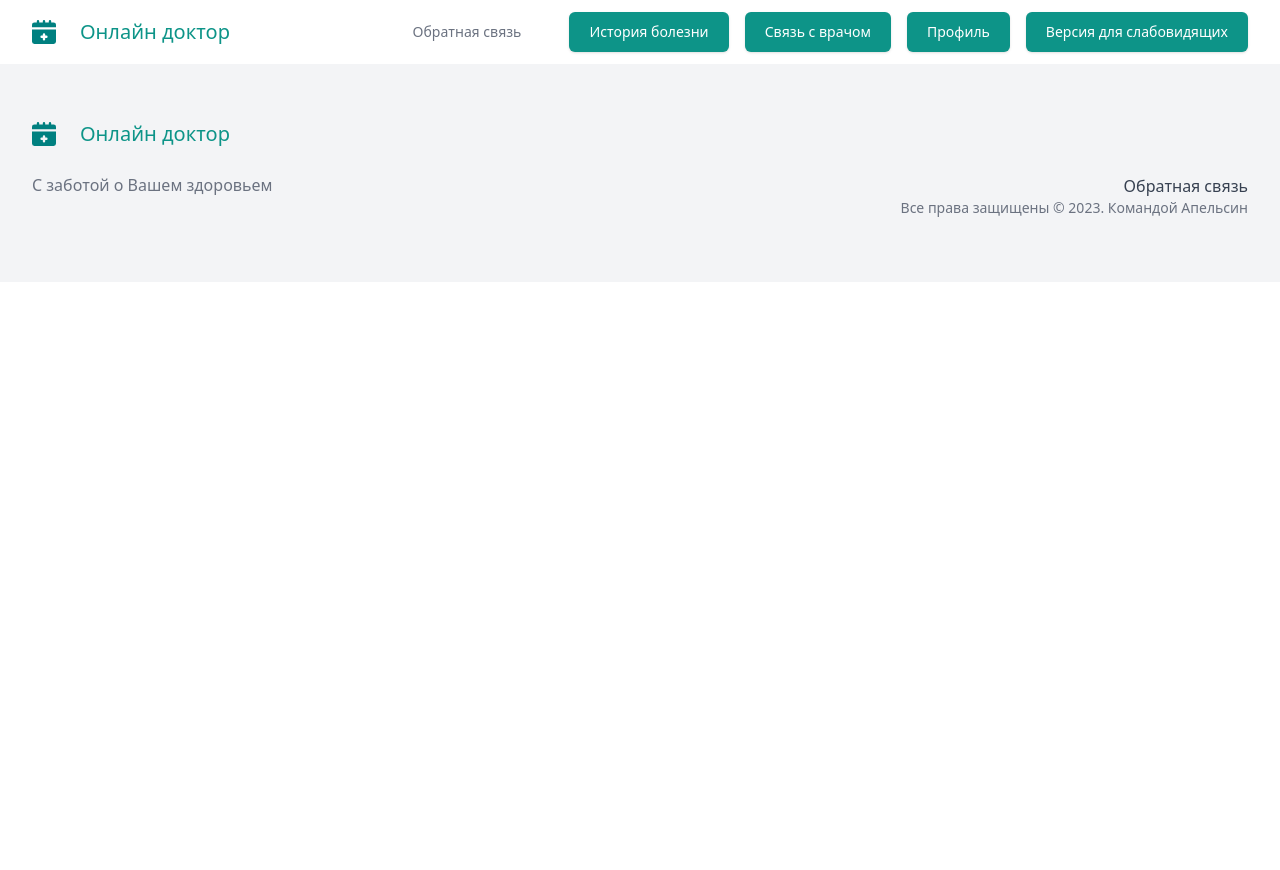
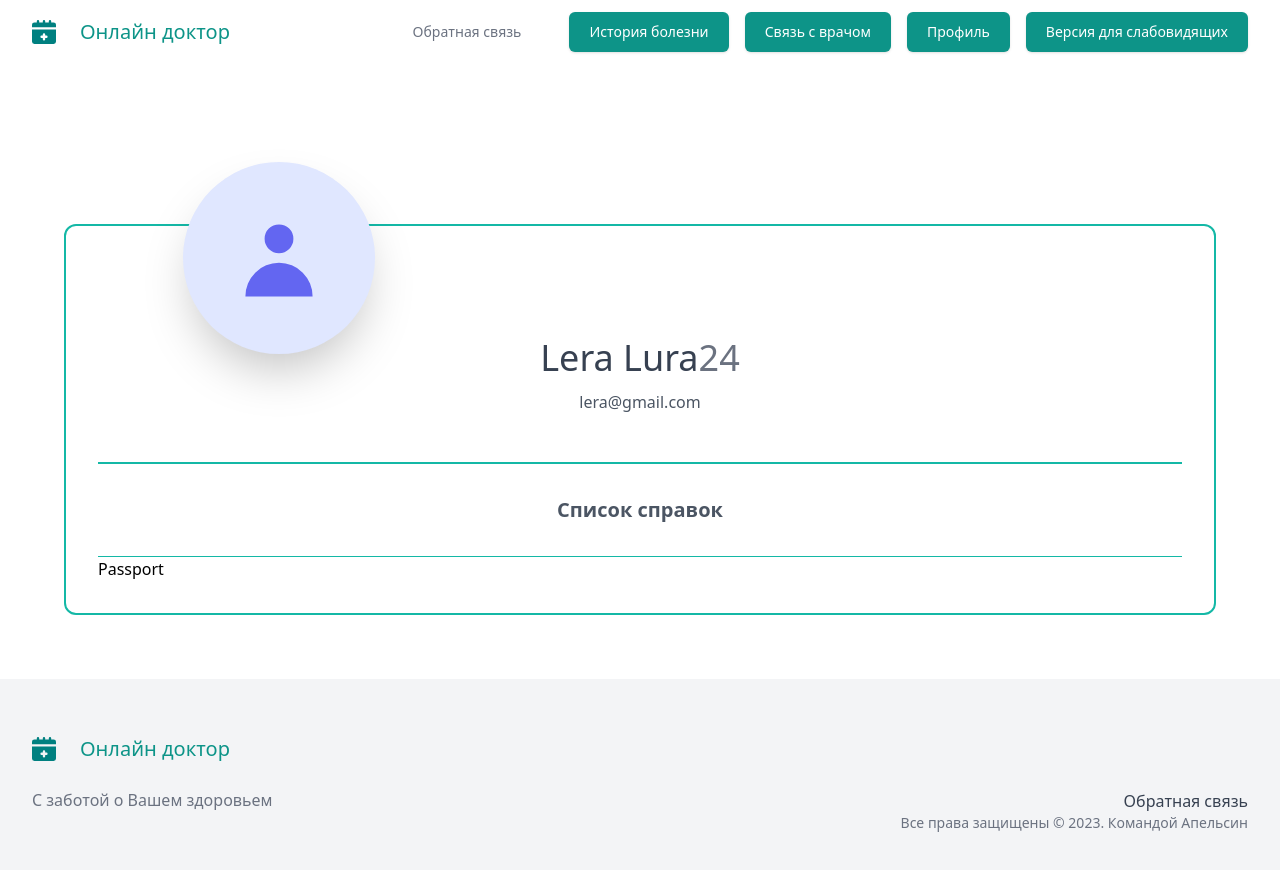
Before and after one commit to newsow/online-doctor, a React (Create React App) app in the folder client/: page /patient in a window 1280 px wide. Shown: the top 870 px of the page. Before the commit the page ends 800 px from the top, so only its background shows below. Built offline with nearby package versions, Linux system fonts and the light colour scheme.

Commit message:
added cerificates

```diff
--- /dev/null
+++ b/client/src/components/Certificate.jsx
@@ -0,0 +1,16 @@
+import React from 'react'
+import { Link } from 'react-router-dom'
+const Certificate = ({certificate}) => {
+  return (
+    <div>
+        <Link
+            id='disease'
+            to={'http://localhost:5000/'+certificate.path}
+            className='font-light hover:underline '>
+            {certificate.name}
+        </Link>
+    </div>
+  )
+}
+
+export default Certificate
--- /dev/null
+++ b/client/src/components/ListCerificates.jsx
@@ -0,0 +1,19 @@
+import React from 'react'
+import Certificate from './Certificate'
+
+const ListCerificates = ({certificates}) => {
+  return (
+    <div>
+        <div className=''>
+            <div className="mt-8 flex flex-col justify-center border-b border-teal-500 pb-8">
+                <p className="text-gray-600 text-center font-semibold text-xl lg:px-16">Список справок</p>
+            </div>
+            {certificates.map((certificate)=>{
+                return <Certificate certificate={certificate} />
+            })}
+        </div>
+    </div>
+  )
+}
+
+export default ListCerificates
--- a/client/src/pages/AppRouter.jsx
+++ b/client/src/pages/AppRouter.jsx
@@ -10,6 +10,8 @@ import Login from './Login'
 import LayoutPatient from '../components/LayoutPatient'
 import LayoutDoctor from '../components/LayoutDoctor'
 import Registration from './Registration'
+import PatientProfile from './PatientProfile'
+import DoctorProfile from './DoctorProfile'
 const AppRouter = () => {
   return (
     <div>
@@ -25,10 +27,10 @@ const AppRouter = () => {
                 <Route path='*' element={<Error404/>}/>
             </Route>
             <Route path='/patient' element={<LayoutPatient/>}>
-
+              <Route path='/patient' element={<PatientProfile/>}/>
             </Route>
             <Route path='/doctor' element={<LayoutDoctor/>}>
-
+              <Route path='/doctor' element={<DoctorProfile/>}/>
             </Route>
         </Routes>
     </div>
--- a/client/src/pages/DoctorProfile.jsx
+++ b/client/src/pages/DoctorProfile.jsx
@@ -6,7 +6,6 @@ import {Link} from "react-router-dom";
 const DoctorProfile = () => {
     return(
         <div>
-            <NavDoctor/>
             <div className="p-16">
                 <div className="p-8 bg-white border-2 border-teal-500 rounded-xl mt-24">
                     <div className="grid grid-cols-1 md:grid-cols-3">
@@ -51,7 +50,6 @@ const DoctorProfile = () => {
 
                 </div>
             </div>
-            <FooterDoctor/>
         </div>
     )
 
--- a/client/src/pages/PatientProfile.jsx
+++ b/client/src/pages/PatientProfile.jsx
@@ -1,12 +1,26 @@
-import React from "react";
-import NavDoctor from "../components/NavDoctor";
-import FooterDoctor from "../components/FooterDoctor";
-import {Link} from "react-router-dom";
+import React, { useEffect } from "react";
+import ListCerificates from "../components/ListCerificates";
+import { useNavigate } from "react-router-dom";
+const PatientProfile = () => {
+    const navigate = useNavigate()
+    const user = {
+        id:'alfa1lj4aljhff',
+        firstName:'Lera',
+        lastName:'Lura',
+        email:'lera@gmail.com',
+        age:24,
+        documents:[
+            {
+                name:'Passport',
+                path:'documents/test.txt'
+            }
+        ]
+    }
+    const token = localStorage.getItem('token')
 
-const PatientProfile = () => {
+
     return(
         <div>
-            <NavDoctor/>
             <div className="p-16">
                 <div className="p-8 bg-white border-2 border-teal-500 rounded-xl mt-24">
                     <div className="grid grid-cols-1 md:grid-cols-3">
@@ -23,90 +37,21 @@ const PatientProfile = () => {
 
                     <div className="mt-20 text-center border-b-2 border-teal-500 pb-12">
                         <h1 id='PatientName'
-                            className="text-4xl font-medium text-gray-700">Егорик Егорик
+                            className="text-4xl font-medium text-gray-700">{user.firstName+' '+user.lastName}
                             <span
                                 id='PatientAge'
-                                className="font-light text-gray-500"> 27</span>
+                                className="font-light text-gray-500">{user.age}</span>
                         </h1>
                         <p  id='PatientPlace'
                             className="font-light text-gray-600 mt-3">
-                            Саров, Россия
+                            {user.email}
                         </p>
 
                     </div>
-                    <div className=''>
-                        <div className="mt-8 flex flex-col justify-center border-b border-teal-500 pb-8">
-                            <p className="text-gray-600 text-center font-semibold text-xl lg:px-16">Список справок</p>
-                        </div>
-                        <div className='flex flex-row justify-between mt-8 mx-5'>
-                            <Link
-                                id='disease'
-                                to=''
-                                className='font-light hover:underline '>
-                                Паспорт
-                            </Link>
-                            <Link
-                                id='disease'
-                                to=''
-                                className='font-light hover:underline '>
-                                Паспорт
-                            </Link>
-                            <Link
-                                id='disease'
-                                to=''
-                                className='font-light hover:underline '>
-                                Паспорт
-                            </Link>
-                            <Link
-                                id='disease'
-                                to=''
-                                className='font-light hover:underline '>
-                                Паспорт
-                            </Link>
-                            <Link
-                                id='disease'
-                                to=''
-                                className='font-light hover:underline '>
-                                Паспорт
-                            </Link>
-                        </div>
-                        <div className='flex flex-row justify-between mt-14 mx-5'>
-                            <Link
-                                id='disease'
-                                to=''
-                                className='font-light hover:underline '>
-                                Паспорт
-                            </Link>
-                            <Link
-                                id='disease'
-                                to=''
-                                className='font-light hover:underline '>
-                                Паспорт
-                            </Link>
-                            <Link
-                                id='disease'
-                                to=''
-                                className='font-light hover:underline '>
-                                Паспорт
-                            </Link>
-                            <Link
-                                id='disease'
-                                to=''
-                                className='font-light hover:underline '>
-                                Паспорт
-                            </Link>
-                            <Link
-                                id='disease'
-                                to=''
-                                className='font-light hover:underline '>
-                                Паспорт
-                            </Link>
-                        </div>
-                    </div>
 
+                    <ListCerificates certificates={user.documents} />
                 </div>
             </div>
-            <FooterDoctor/>
         </div>
     )
 
```
